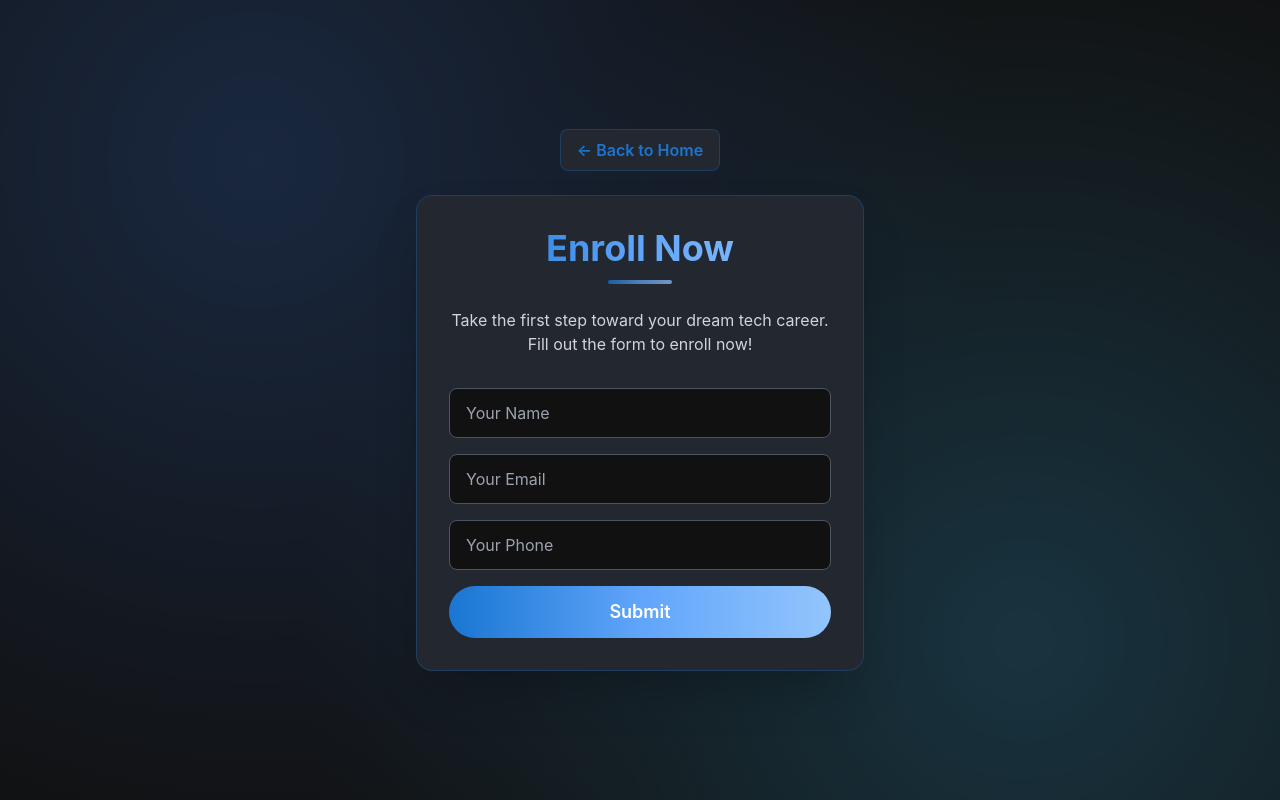
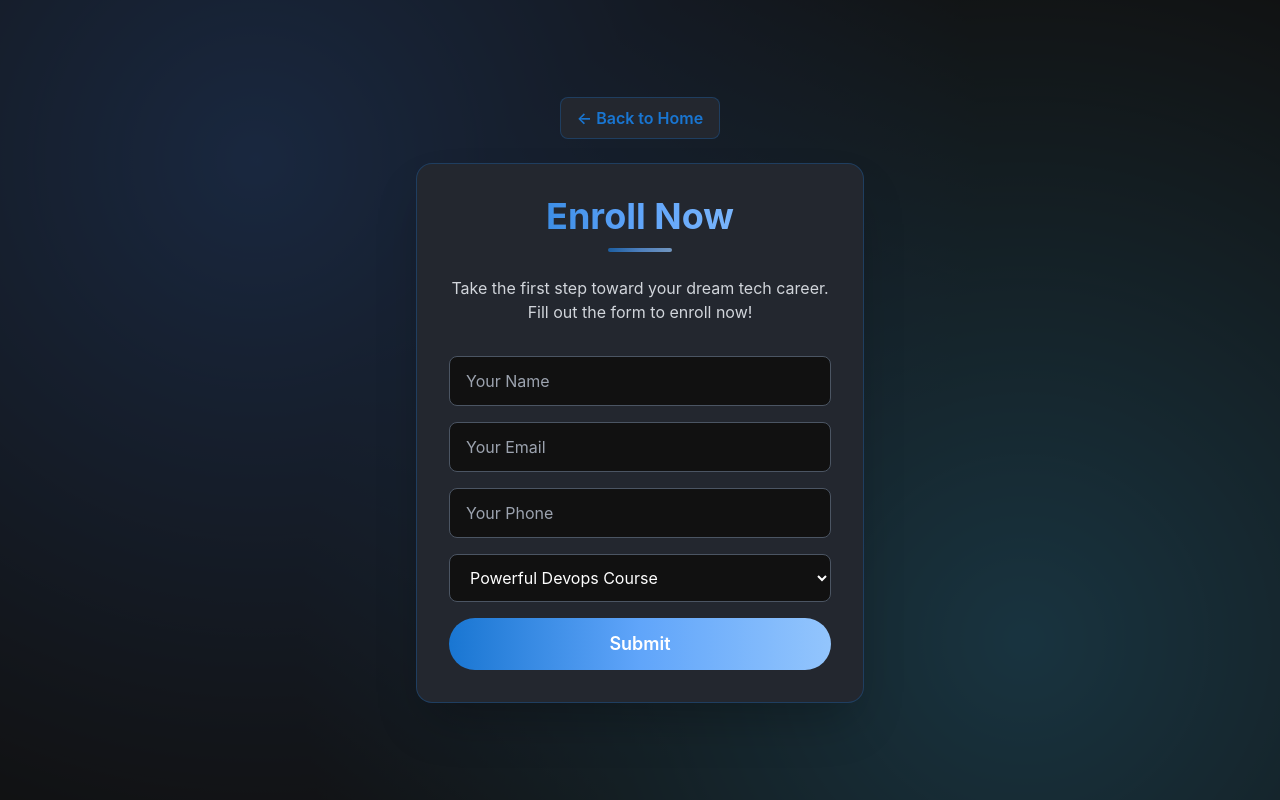
Before and after one commit to sasmit-yadav/CloudBlogger, a React (Create React App) app: page /enroll-now in a window 1280 px wide. Built offline with nearby package versions, Linux system fonts and the light colour scheme.

Commit message:
Add course dropdown to EnrollNowForm with Powerful Devops Course preselected

```diff
--- a/src/components/EnrollNowForm.tsx
+++ b/src/components/EnrollNowForm.tsx
@@ -7,6 +7,7 @@ const EnrollNowForm: React.FC = () => {
     user_name: '',
     user_email: '',
     user_phone: '',
+    preferred_course: 'Powerful Devops Course',
   });
   const [loading, setLoading] = useState(false);
   const [cardVisible, setCardVisible] = useState(false);
@@ -16,7 +17,7 @@ const EnrollNowForm: React.FC = () => {
     setCardVisible(true);
   }, []);
 
-  const handleChange = (e: React.ChangeEvent<HTMLInputElement>) => {
+  const handleChange = (e: React.ChangeEvent<HTMLInputElement | HTMLSelectElement>) => {
     setForm({ ...form, [e.target.name]: e.target.value });
   };
 
@@ -70,6 +71,9 @@ const EnrollNowForm: React.FC = () => {
             <input name="user_name" type="text" placeholder="Your Name" value={form.user_name} onChange={handleChange} className="w-full bg-grafanaBg border border-gray-600 rounded-lg px-4 py-3 text-white placeholder-gray-400 focus:border-grafanaBlue focus:shadow-lg focus:shadow-blue-500/10 focus:outline-none transition-all duration-300" required />
             <input name="user_email" type="email" placeholder="Your Email" value={form.user_email} onChange={handleChange} className="w-full bg-grafanaBg border border-gray-600 rounded-lg px-4 py-3 text-white placeholder-gray-400 focus:border-grafanaBlue focus:shadow-lg focus:shadow-blue-500/10 focus:outline-none transition-all duration-300" required />
             <input name="user_phone" type="tel" placeholder="Your Phone" value={form.user_phone} onChange={handleChange} className="w-full bg-grafanaBg border border-gray-600 rounded-lg px-4 py-3 text-white placeholder-gray-400 focus:border-grafanaBlue focus:shadow-lg focus:shadow-blue-500/10 focus:outline-none transition-all duration-300" required />
+            <select name="preferred_course" value={form.preferred_course} onChange={handleChange} className="w-full bg-grafanaBg border border-gray-600 rounded-lg px-4 py-3 text-white focus:border-grafanaBlue focus:shadow-lg focus:shadow-blue-500/10 focus:outline-none transition-all duration-300">
+              <option value="Powerful Devops Course">Powerful Devops Course</option>
+            </select>
             <button type="submit" className="w-full bg-gradient-to-r from-grafanaBlue via-blue-400 to-blue-300 text-white py-3 rounded-full text-lg font-semibold hover:shadow-grafana transition-all duration-300 transform hover:scale-105 active:scale-95 active:shadow-lg mt-2">Submit</button>
           </form>
         )}
```
Also changed, not shown: 1 other file (tests, documents, lock files or other folders).
